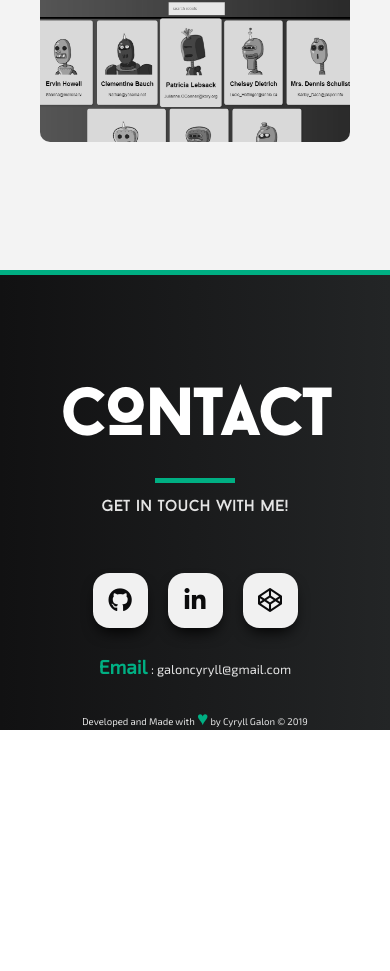
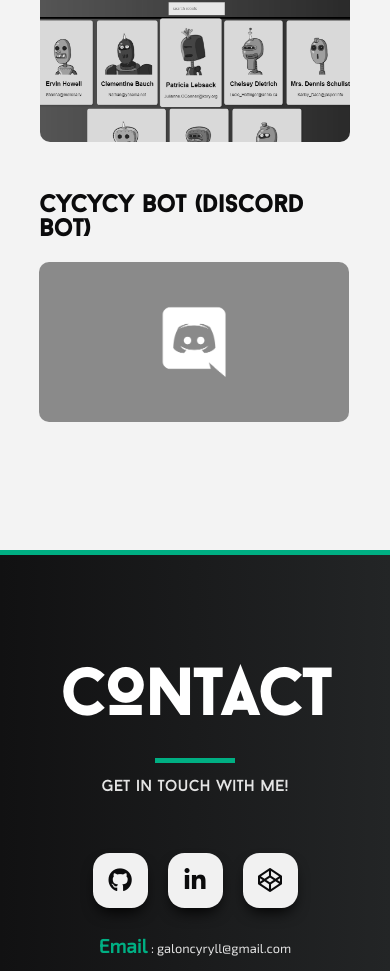
Before and after one commit to galoncyryll/portfolio, a React (Create React App) app: page / in a window 390 px wide. Shown: the part 3162-4133 px from the top of the page. Before the commit the page ends 3892 px from the top, so only its background shows below. Built offline with nearby package versions, Linux system fonts and the light colour scheme.

Commit message:
git commit -m 'added new project'

```diff
--- a/src/components/projects/projects.css
+++ b/src/components/projects/projects.css
@@ -54,7 +54,8 @@
 .projects-container .project-card1,
 .projects-container .project-card2,
 .projects-container .project-card3,
-.projects-container .project-card4 {
+.projects-container .project-card4,
+.projects-container .project-card5 {
     width: 450px;
     height: 270px;
     margin-bottom: 2rem;
@@ -70,7 +71,8 @@
 .projects-container .project-card1:hover .overlay,
 .projects-container .project-card2:hover .overlay,
 .projects-container .project-card3:hover .overlay,
-.projects-container .project-card4:hover .overlay  {
+.projects-container .project-card4:hover .overlay,
+.projects-container .project-card5:hover .overlay  {
     margin-top: 190px;
     transition: all 0.2s ease;
 }
@@ -78,7 +80,8 @@
 .projects-container .project-card1:hover,
 .projects-container .project-card2:hover,
 .projects-container .project-card3:hover,
-.projects-container .project-card4:hover {
+.projects-container .project-card4:hover,
+.projects-container .project-card5:hover {
     filter: grayscale(0%);
 }
 
@@ -99,6 +102,11 @@
 
 .projects-container .project-card4 {
     background-image: url(img/robo.PNG);
+    filter: grayscale(100%);
+}
+
+.projects-container .project-card5 {
+    background-image: url(img/discordbanner.png);
     filter: grayscale(100%);
 }
 
@@ -126,14 +134,16 @@
     .projects-container .project-card1,
     .projects-container .project-card2,
     .projects-container .project-card3,
-    .projects-container .project-card4 {
+    .projects-container .project-card4,
+    .projects-container .project-card5 {
     width: 350px;
     height: 200px;
     }
     .projects-container .project-card1:hover .overlay,
     .projects-container .project-card2:hover .overlay,
     .projects-container .project-card3:hover .overlay,
-    .projects-container .project-card4:hover .overlay {
+    .projects-container .project-card4:hover .overlay,
+    .projects-container .project-card5:hover .overlay {
     margin-top: 125px;
     }
     .overlay a {
@@ -149,14 +159,16 @@
     .projects-container .project-card1,
     .projects-container .project-card2,
     .projects-container .project-card3,
-    .projects-container .project-card4 {
+    .projects-container .project-card4,
+    .projects-container .project-card5 {
     width: 330px;
     height: 190px;
     }
     .projects-container .project-card1:hover .overlay,
     .projects-container .project-card2:hover .overlay,
     .projects-container .project-card3:hover .overlay,
-    .projects-container .project-card4:hover .overlay {
+    .projects-container .project-card4:hover .overlay,
+    .projects-container .project-card5:hover .overlay {
     margin-top: 105px;
     }
     .overlay a {
@@ -173,14 +185,16 @@
     .projects-container .project-card1,
     .projects-container .project-card2,
     .projects-container .project-card3,
-    .projects-container .project-card4 {
+    .projects-container .project-card4,
+    .projects-container .project-card5 {
     width: 310px;
     height: 160px;
     }
     .projects-container .project-card1:hover .overlay,
     .projects-container .project-card2:hover .overlay,
     .projects-container .project-card3:hover .overlay,
-    .projects-container .project-card4:hover .overlay {
+    .projects-container .project-card4:hover .overlay,
+    .projects-container .project-card5:hover .overlay {
     margin-top: 110px;
     }
     .overlay a {
--- a/src/components/projects/projects.js
+++ b/src/components/projects/projects.js
@@ -48,6 +48,16 @@ class Projects extends Component {
                             </div>
                         </div>
                    </div>
+                   <div>
+                        <h2>cycycy bot (Discord bot)</h2>
+                        <div onClick={this.onClickDiv} className='project-card5 wow fadeIn' data-wow-delay='0.5s'>
+
+                            <div className='overlay'>
+                                <a href='https://github.com/galoncyryll/cycycy-bot' target='_blank' rel="noopener noreferrer">GitHub</a>
+                                {/* <a href='https://galoncyryll.github.io/robofriends/' target='_blank' rel="noopener noreferrer">Live Demo</a>    */}
+                            </div>
+                        </div>
+                   </div>
                 </div>
             </div>
         );
```
Also changed, not shown: src/components/projects/img/discordbanner.png (added).
